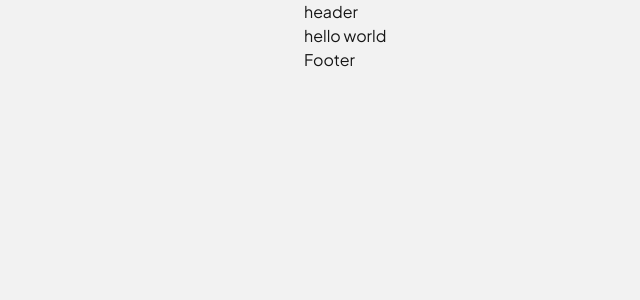
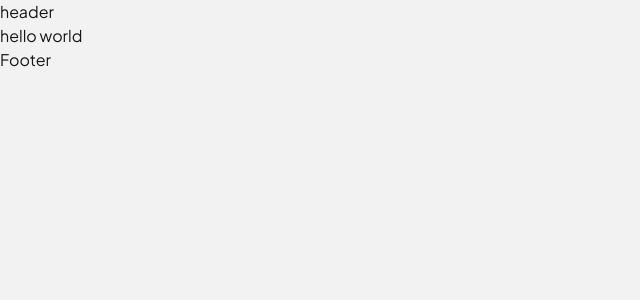
Before and after one commit to DLee1993/portfolio_website, a Next.js app: page / in a window 1280 px wide. Shown: the top 300 px of the page, without its empty margins (0-640 px from the left). Built offline with nearby package versions, Linux system fonts and the light colour scheme.

Commit message:
adjusted the theme colors and added custom classes for width and button styling

```diff
--- a/app/globals.css
+++ b/app/globals.css
@@ -9,31 +9,13 @@
     --foreground50: hsla(0, 0%, 9%, 0.5);
     --foreground25: hsla(0, 0%, 9%, 0.25);
 }
-html,
-body {
-    color-scheme: light;
-}
 
-@media (prefers-color-scheme: dark) {
-    :root {
-        --background: hsl(240, 6%, 10%);
-        --foreground: hsl(0, 0%, 95%);
-        --foreground75: hsla(0, 0%, 95%, 0.75);
-        --foreground50: hsla(0, 0%, 95%, 0.5);
-        --foreground25: hsla(0, 0%, 95%, 0.25);
+@layer components {
+    .customWidth {
+        @apply w-11/12 max-w-[640px] mx-auto;
     }
-
-    html,
-    body {
-        color-scheme: dark;
-    }
-}
-
-@layer base {
-    header,
-    main,
-    footer {
-        @apply w-11/12 max-w-2xl mx-auto;
+    .customBtnStylesPrimary {
+        @apply bg-foreground text-background py-[10px] px-[24px] rounded-lg;
     }
 }
 
```
